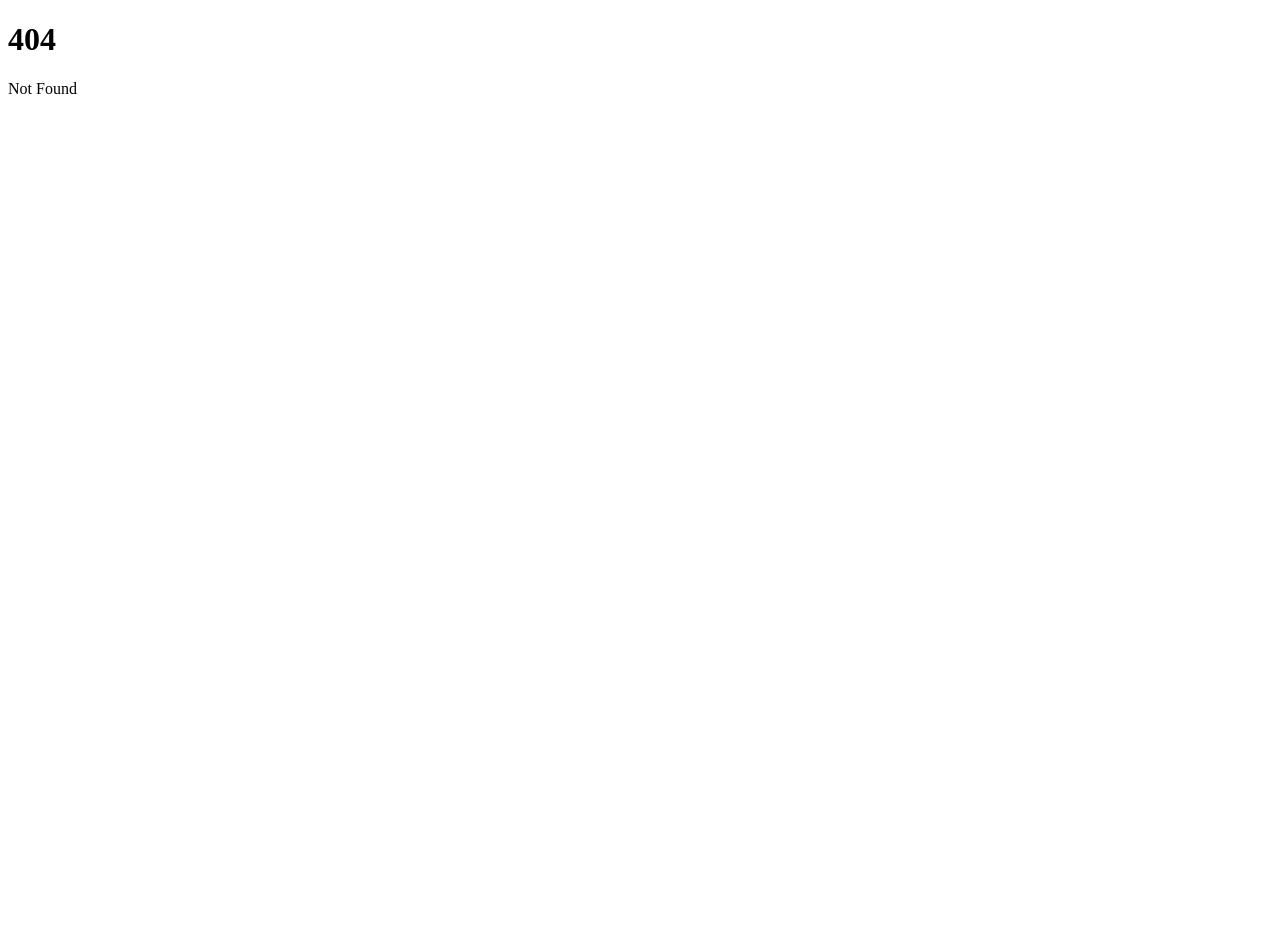
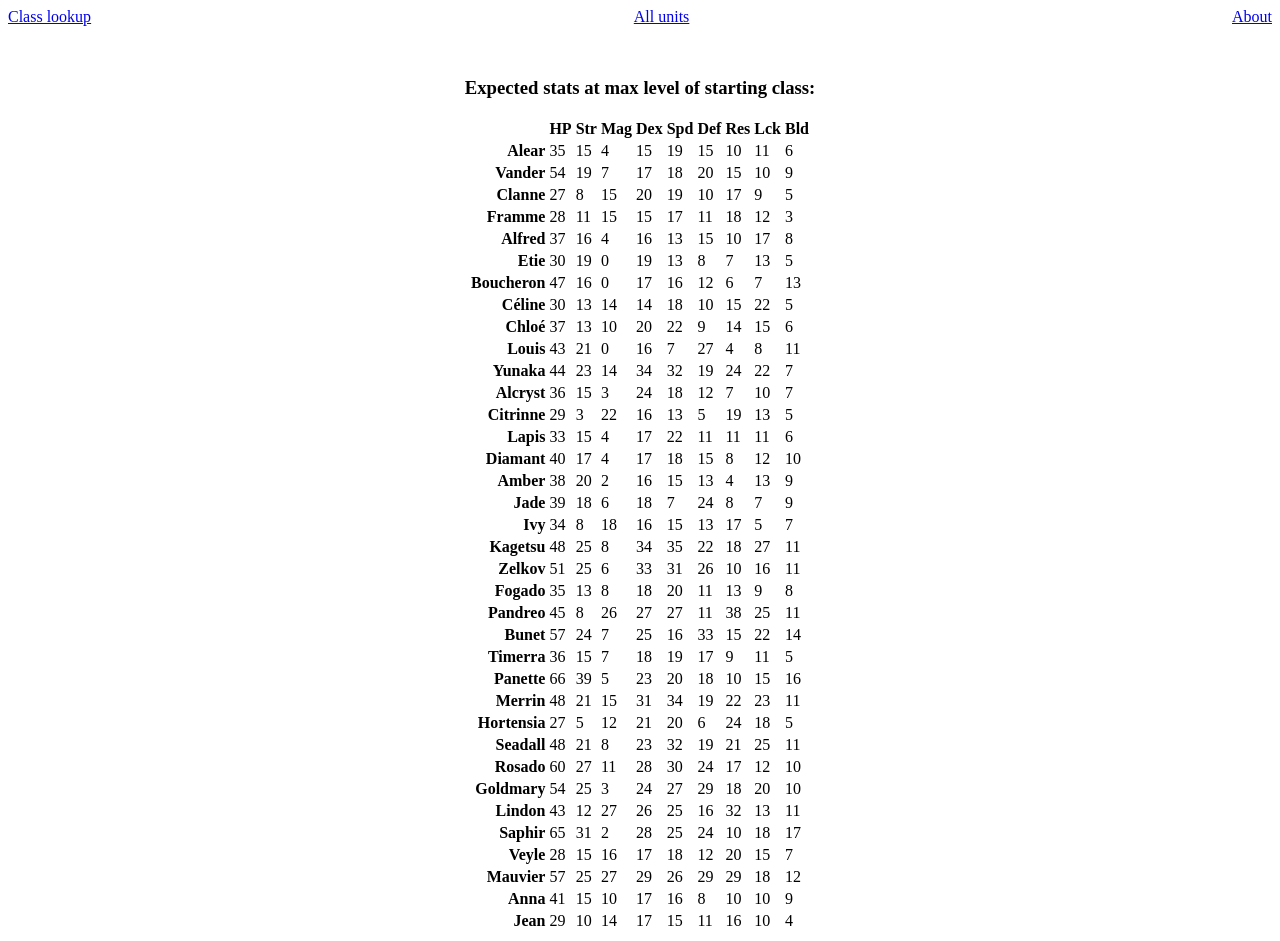
Before and after one commit to alexxyu/fe-engage-growths, a SvelteKit app: page /units in a window 1280 px wide. Before the commit this address had no page. Before the commit the page ends 800 px from the top, so only its background shows below. Built offline with nearby package versions, Linux system fonts and the light colour scheme.

Commit message:
Create page to display all units

```diff
--- /dev/null
+++ b/src/routes/+layout.svelte
@@ -0,0 +1,15 @@
+<div id="header">
+    <a href="/">Class lookup</a>
+    <a href="/units/">All units</a>
+    <a href="/about/">About</a>
+</div>
+
+<slot />
+
+<style>
+    #header {
+        display: flex;
+        justify-content: space-between;
+        padding-bottom: 2em;
+    }
+</style>
--- a/src/routes/data.ts
+++ b/src/routes/data.ts
@@ -18,252 +18,252 @@ export const units: Record<string, Unit> = {
 		base_class: 'Dragon Child',
 		base_stats: [22, 6, 0, 5, 7, 5, 3, 5, 4],
 		growth_rates: [60, 35, 20, 45, 50, 40, 25, 25, 5],
-		max_stat_modifiers: [1, 0, 1, 1, 0, 0, 0]
+		max_stat_modifiers: [0, 1, 0, 1, 1, 0, 0, 0, 0]
 	},
 	Vander: {
 		base_level: 1,
 		base_class: 'Paladin',
 		base_stats: [40, 11, 5, 10, 8, 10, 8, 6, 8],
 		growth_rates: [60, 25, 10, 25, 35, 35, 20, 10, 5],
-		max_stat_modifiers: [1, -1, 1, -2, 3, -2, 0]
+		max_stat_modifiers: [0, 1, -1, 1, -2, 3, -2, 0, 0]
 	},
 	Clanne: {
 		base_level: 1,
 		base_class: 'Mage',
 		base_stats: [19, 1, 8, 11, 9, 4, 7, 4, 4],
 		growth_rates: [40, 35, 10, 40, 50, 30, 25, 20, 5],
-		max_stat_modifiers: [1, -1, 2, 2, -2, -1, 0]
+		max_stat_modifiers: [0, 1, -1, 2, 2, -2, -1, 0, 0]
 	},
 	Framme: {
 		base_level: 1,
 		base_class: 'Martial Monk',
 		base_stats: [18, 3, 5, 8, 7, 4, 8, 5, 3],
 		growth_rates: [55, 30, 25, 35, 55, 25, 30, 25, 0],
-		max_stat_modifiers: [0, 1, -1, 2, -1, -1, 1]
+		max_stat_modifiers: [0, 0, 1, -1, 2, -1, -1, 1, 0]
 	},
 	Alfred: {
 		base_level: 5,
 		base_class: 'Noble',
 		base_stats: [27, 9, 2, 10, 6, 8, 5, 8, 6],
 		growth_rates: [65, 40, 5, 35, 40, 40, 20, 40, 10],
-		max_stat_modifiers: [2, -1, 1, 0, 2, -2, -1]
+		max_stat_modifiers: [0, 2, -1, 1, 0, 2, -2, -1, 0]
 	},
 	Etie: {
 		base_level: 4,
 		base_class: 'Archer',
 		base_stats: [21, 10, 0, 11, 6, 3, 2, 8, 4],
 		growth_rates: [45, 40, 0, 25, 35, 25, 30, 25, 5],
-		max_stat_modifiers: [2, -2, 2, 0, 0, -1, -1]
+		max_stat_modifiers: [0, 2, -2, 2, 0, 0, -1, -1, 0]
 	},
 	Boucheron: {
 		base_level: 4,
 		base_class: 'Axe Fighter',
 		base_stats: [29, 10, 0, 8, 7, 6, 3, 5, 9],
 		growth_rates: [85, 20, 0, 50, 45, 35, 20, 15, 20],
-		max_stat_modifiers: [1, 0, 2, 2, -2, 0, -2]
+		max_stat_modifiers: [0, 1, 0, 2, 2, -2, 0, -2, 0]
 	},
 	'C\u00e9line': {
 		base_level: 5,
 		base_class: 'Noble',
 		base_stats: [22, 7, 9, 9, 10, 5, 7, 11, 4],
 		growth_rates: [50, 35, 25, 30, 45, 30, 40, 50, 5],
-		max_stat_modifiers: [-2, 2, -2, 1, -3, 1, 3]
+		max_stat_modifiers: [0, -2, 2, -2, 1, -3, 1, 3, 0]
 	},
 	'Chlo\u00e9': {
 		base_level: 6,
 		base_class: 'Lance Flier',
 		base_stats: [26, 8, 4, 13, 13, 5, 9, 10, 5],
 		growth_rates: [75, 25, 35, 40, 55, 30, 25, 25, 5],
-		max_stat_modifiers: [-2, 1, 0, 3, -1, 0, 0]
+		max_stat_modifiers: [0, -2, 1, 0, 3, -1, 0, 0, 0]
 	},
 	Louis: {
 		base_level: 6,
 		base_class: 'Lance Armor',
 		base_stats: [30, 13, 0, 11, 3, 16, 1, 4, 8],
 		growth_rates: [75, 40, 0, 25, 25, 50, 20, 25, 15],
-		max_stat_modifiers: [1, 0, -1, -2, 3, -2, 1]
+		max_stat_modifiers: [0, 1, 0, -1, -2, 3, -2, 1, 0]
 	},
 	Yunaka: {
 		base_level: 6,
 		base_class: 'Thief',
 		base_stats: [25, 8, 5, 14, 12, 9, 7, 8, 5],
 		growth_rates: [50, 35, 25, 40, 45, 15, 45, 25, 5],
-		max_stat_modifiers: [-1, 0, 1, 2, -2, 2, -1]
+		max_stat_modifiers: [0, -1, 0, 1, 2, -2, 2, -1, 0]
 	},
 	Alcryst: {
 		base_level: 10,
 		base_class: 'Lord',
 		base_stats: [28, 11, 2, 17, 12, 8, 5, 8, 6],
 		growth_rates: [65, 30, 10, 40, 45, 30, 20, 15, 10],
-		max_stat_modifiers: [1, -1, 3, 0, 1, -2, -1]
+		max_stat_modifiers: [0, 1, -1, 3, 0, 1, -2, -1, 0]
 	},
 	Citrinne: {
 		base_level: 10,
 		base_class: 'Mage',
 		base_stats: [24, 2, 15, 13, 10, 3, 12, 10, 4],
 		growth_rates: [45, 10, 40, 25, 30, 20, 40, 25, 5],
-		max_stat_modifiers: [-1, 3, 0, -1, -2, 2, 0]
+		max_stat_modifiers: [0, -1, 3, 0, -1, -2, 2, 0, 0]
 	},
 	Lapis: {
 		base_level: 10,
 		base_class: 'Sword Fighter',
 		base_stats: [26, 11, 2, 12, 14, 7, 6, 7, 5],
 		growth_rates: [55, 25, 20, 35, 55, 35, 30, 25, 5],
-		max_stat_modifiers: [-2, -2, 2, 3, 0, 0, 0]
+		max_stat_modifiers: [0, -2, -2, 2, 3, 0, 0, 0, 0]
 	},
 	Diamant: {
 		base_level: 11,
 		base_class: 'Lord',
 		base_stats: [32, 13, 3, 13, 13, 10, 6, 10, 9],
 		growth_rates: [75, 30, 15, 20, 40, 40, 25, 20, 15],
-		max_stat_modifiers: [2, -1, -1, 0, 2, -1, 0]
+		max_stat_modifiers: [0, 2, -1, -1, 0, 2, -1, 0, 0]
 	},
 	Amber: {
 		base_level: 11,
 		base_class: 'Lance Cavalier',
 		base_stats: [31, 15, 2, 13, 11, 9, 3, 9, 8],
 		growth_rates: [65, 45, 0, 25, 30, 35, 5, 35, 15],
-		max_stat_modifiers: [2, -1, -1, -1, 1, -1, 1]
+		max_stat_modifiers: [0, 2, -1, -1, -1, 1, -1, 1, 0]
 	},
 	Jade: {
 		base_level: 12,
 		base_class: 'Axe Armor',
 		base_stats: [33, 14, 4, 14, 5, 18, 6, 5, 8],
 		growth_rates: [55, 35, 25, 35, 30, 40, 30, 20, 10],
-		max_stat_modifiers: [1, -1, 0, 0, 2, 0, -1]
+		max_stat_modifiers: [0, 1, -1, 0, 0, 2, 0, -1, 0]
 	},
 	Ivy: {
 		base_level: 17,
 		base_class: 'Wing Tamer',
 		base_stats: [32, 7, 17, 15, 13, 12, 15, 4, 7],
 		growth_rates: [55, 25, 30, 25, 40, 30, 35, 15, 10],
-		max_stat_modifiers: [0, 2, -2, 0, 2, 2, -3]
+		max_stat_modifiers: [0, 0, 2, -2, 0, 2, 2, -3, 0]
 	},
 	Kagetsu: {
 		base_level: 1,
 		base_class: 'Swordmaster',
 		base_stats: [35, 17, 5, 22, 22, 14, 10, 17, 9],
 		growth_rates: [60, 30, 15, 50, 50, 40, 25, 40, 10],
-		max_stat_modifiers: [-1, -1, 2, 2, 0, -2, 1]
+		max_stat_modifiers: [0, -1, -1, 2, 2, 0, -2, 1, 0]
 	},
 	Zelkov: {
 		base_level: 17,
 		base_class: 'Thief',
 		base_stats: [35, 15, 3, 19, 19, 14, 5, 7, 9],
 		growth_rates: [65, 35, 15, 40, 35, 35, 15, 25, 10],
-		max_stat_modifiers: [0, -1, 2, 0, 0, -1, 1]
+		max_stat_modifiers: [0, 0, -1, 2, 0, 0, -1, 1, 0]
 	},
 	Fogado: {
 		base_level: 17,
 		base_class: 'Sentinel',
 		base_stats: [33, 12, 7, 17, 18, 10, 11, 8, 8],
 		growth_rates: [60, 30, 25, 30, 55, 30, 35, 25, 10],
-		max_stat_modifiers: [-1, -1, 0, 3, -1, 1, 0]
+		max_stat_modifiers: [0, -1, -1, 0, 3, -1, 1, 0, 0]
 	},
 	Pandreo: {
 		base_level: 1,
 		base_class: 'High Priest',
 		base_stats: [34, 7, 16, 18, 17, 8, 22, 14, 8],
 		growth_rates: [60, 5, 30, 45, 45, 15, 55, 30, 15],
-		max_stat_modifiers: [-3, 2, 0, -1, -2, 3, 2]
+		max_stat_modifiers: [0, -3, 2, 0, -1, -2, 3, 2, 0]
 	},
 	Bunet: {
 		base_level: 1,
 		base_class: 'Great Knight',
 		base_stats: [41, 15, 5, 15, 9, 20, 8, 13, 11],
 		growth_rates: [65, 30, 10, 40, 35, 45, 25, 40, 10],
-		max_stat_modifiers: [1, -3, 1, 0, 2, -1, 1]
+		max_stat_modifiers: [0, 1, -3, 1, 0, 2, -1, 1, 0]
 	},
 	Timerra: {
 		base_level: 18,
 		base_class: 'Sentinel',
 		base_stats: [35, 14, 6, 17, 18, 16, 8, 10, 5],
 		growth_rates: [55, 25, 25, 45, 45, 30, 30, 30, 10],
-		max_stat_modifiers: [-1, -1, 3, 0, 2, -3, 1]
+		max_stat_modifiers: [0, -1, -1, 3, 0, 2, -3, 1, 0]
 	},
 	Panette: {
 		base_level: 1,
 		base_class: 'Berserker',
 		base_stats: [46, 25, 3, 19, 13, 11, 7, 11, 11],
 		growth_rates: [75, 45, 10, 40, 25, 30, 15, 20, 15],
-		max_stat_modifiers: [3, -1, 0, 0, 0, -1, 0]
+		max_stat_modifiers: [0, 3, -1, 0, 0, 0, -1, 0, 0]
 	},
 	Merrin: {
 		base_level: 1,
 		base_class: 'Wolf Knight',
 		base_stats: [36, 15, 10, 21, 21, 12, 12, 14, 9],
 		growth_rates: [55, 25, 25, 40, 50, 30, 30, 25, 10],
-		max_stat_modifiers: [-1, -1, 1, 2, -1, 0, 1]
+		max_stat_modifiers: [0, -1, -1, 1, 2, -1, 0, 1, 0]
 	},
 	Hortensia: {
 		base_level: 19,
 		base_class: 'Wing Tamer',
 		base_stats: [27, 5, 12, 21, 19, 6, 23, 17, 5],
 		growth_rates: [40, 20, 20, 35, 50, 25, 55, 50, 0],
-		max_stat_modifiers: [-2, 0, 0, 1, -3, 3, 2]
+		max_stat_modifiers: [0, -2, 0, 0, 1, -3, 3, 2, 0]
 	},
 	Seadall: {
 		base_level: 15,
 		base_class: 'Dancer',
 		base_stats: [33, 12, 4, 15, 16, 10, 10, 11, 8],
 		growth_rates: [55, 25, 15, 25, 50, 25, 25, 35, 10],
-		max_stat_modifiers: [0, -2, -1, 2, 0, 0, 2]
+		max_stat_modifiers: [0, 0, -2, -1, 2, 0, 0, 2, 0]
 	},
 	Rosado: {
 		base_level: 3,
 		base_class: 'Wyvern Knight',
 		base_stats: [44, 16, 7, 19, 21, 15, 11, 8, 8],
 		growth_rates: [75, 45, 25, 40, 45, 30, 30, 20, 5],
-		max_stat_modifiers: [3, -2, 1, 0, 1, -2, 0]
+		max_stat_modifiers: [0, 3, -2, 1, 0, 1, -2, 0, 0]
 	},
 	Goldmary: {
 		base_level: 3,
 		base_class: 'Hero',
 		base_stats: [40, 17, 2, 18, 20, 20, 12, 13, 9],
 		growth_rates: [65, 30, 5, 25, 25, 55, 25, 25, 5],
-		max_stat_modifiers: [1, -3, 0, 0, 2, -1, 2]
+		max_stat_modifiers: [0, 1, -3, 0, 0, 2, -1, 2, 0]
 	},
 	Lindon: {
 		base_level: 5,
 		base_class: 'Sage',
 		base_stats: [38, 8, 19, 21, 19, 12, 21, 8, 10],
 		growth_rates: [65, 25, 25, 25, 40, 25, 40, 15, 10],
-		max_stat_modifiers: [0, 2, -1, 0, -2, 2, 0]
+		max_stat_modifiers: [0, 0, 2, -1, 0, -2, 2, 0, 0]
 	},
 	Saphir: {
 		base_level: 7,
 		base_class: 'Warrior',
 		base_stats: [51, 24, 2, 23, 19, 19, 9, 15, 15],
 		growth_rates: [80, 35, 0, 25, 30, 30, 5, 20, 10],
-		max_stat_modifiers: [2, -2, 0, 1, 1, -2, 0]
+		max_stat_modifiers: [0, 2, -2, 0, 1, 1, -2, 0, 0]
 	},
 	Veyle: {
 		base_level: 35,
 		base_class: 'Fell Child',
 		base_stats: [35, 20, 26, 24, 23, 17, 29, 18, 7],
 		growth_rates: [40, 25, 45, 35, 30, 25, 35, 20, 0],
-		max_stat_modifiers: [0, 3, 0, -1, 0, 3, -2]
+		max_stat_modifiers: [0, 0, 3, 0, -1, 0, 3, -2, 0]
 	},
 	Mauvier: {
 		base_level: 12,
 		base_class: 'Royal Knight',
 		base_stats: [51, 21, 23, 25, 22, 26, 24, 16, 12],
 		growth_rates: [70, 35, 40, 40, 35, 50, 45, 15, 15],
-		max_stat_modifiers: [1, 2, 1, -2, 1, 1, -2]
+		max_stat_modifiers: [0, 1, 2, 1, -2, 1, 1, -2, 0]
 	},
 	Anna: {
 		base_level: 5,
 		base_class: 'Axe Fighter',
 		base_stats: [29, 10, 2, 9, 7, 4, 5, 3, 7],
 		growth_rates: [55, 15, 50, 50, 50, 20, 35, 45, 5],
-		max_stat_modifiers: [0, 1, 1, 1, -2, -1, 1]
+		max_stat_modifiers: [0, 0, 1, 1, 1, -2, -1, 1, 0]
 	},
 	Jean: {
 		base_level: 1,
 		base_class: 'Martial Monk',
 		base_stats: [19, 4, 5, 10, 7, 4, 8, 3, 3],
 		growth_rates: [50, 20, 20, 35, 40, 25, 20, 25, 5],
-		max_stat_modifiers: [0, 2, -1, -1, 0, 0, 1]
+		max_stat_modifiers: [0, 0, 2, -1, -1, 0, 0, 1, 0]
 	}
 };
 
@@ -472,7 +472,7 @@ export const exclusive_classes: Record<string, Record<string, Class>> = {
 			is_base_class: false
 		}
 	},
-	Celine: {
+	'C\u00e9line': {
 		Noble: {
 			growth_rates: [0, 5, 10, 5, 5, 5, 10, 20, 0],
 			max_stats: [56, 38, 37, 29, 41, 27, 35, 50, 11],
@@ -564,3 +564,14 @@ export const exclusive_classes: Record<string, Record<string, Class>> = {
 		}
 	}
 };
+
+export const get_overall_growths = (unit_growths: number[], class_growths: number[]) =>
+	unit_growths.map((g, i) => g + class_growths[i]);
+
+export const get_class_growths = (unit_: string, class_: string) => {
+	return classes?.[class_]?.growth_rates ?? exclusive_classes[unit_][class_].growth_rates;
+};
+
+export const get_class = (unit_: string, class_: string) => {
+	return classes?.[class_] ?? exclusive_classes[unit_][class_];
+};
--- /dev/null
+++ b/src/routes/units/+page.svelte
@@ -0,0 +1,70 @@
+<script lang="ts">
+	import { units, classes, exclusive_classes, get_overall_growths, get_class_growths, get_class } from '../data';
+
+    const expected_stats_no_promotion = Object.keys(units).map((name) => {
+        const unit = units[name];
+
+        const max_level = unit.base_class === 'Dancer' || unit.base_class == 'Thief' ? 40 : 20;
+        const remaining_levels = max_level - unit.base_level;
+        console.log(name, unit.base_class);
+        const overall_growths = get_overall_growths(unit.growth_rates, get_class_growths(name, unit.base_class));
+        const max_class_stats = get_class(name, unit.base_class).max_stats;
+        return [name, unit.base_stats.map((x, i) => {
+            let e_x = x + Math.round(remaining_levels * overall_growths[i] / 100);
+            return Math.min(e_x, max_class_stats[i] + unit.max_stat_modifiers[i]);
+        })];
+    });
+</script>
+
+<svelte:head>
+	<title>FE Engage Growth Calculator</title>
+	<meta name="description" content="Check overall growth rates for each unit in Fire Emblem Engage" />
+</svelte:head>
+
+<section>
+    <h3>Expected stats at max level of starting class:</h3>
+	<table>
+		<thead>
+			<tr>
+				<th></th>
+				<th>HP</th>
+				<th>Str</th>
+				<th>Mag</th>
+				<th>Dex</th>
+				<th>Spd</th>
+				<th>Def</th>
+				<th>Res</th>
+				<th>Lck</th>
+				<th>Bld</th>
+			</tr>
+		</thead>
+		<tbody>
+			{#each expected_stats_no_promotion as [unit, stats] }
+				<tr>
+					<th class="row-header">{unit}</th>
+                    {#each stats as stat }
+                        <td>{stat}</td>
+                    {/each}
+				</tr>
+			{/each}
+		</tbody>
+	</table>
+</section>
+
+<style>
+	section {
+		display: flex;
+		flex-direction: column;
+		justify-content: center;
+		align-items: center;
+		flex: 0.6;
+	}
+
+	.row-header {
+		text-align: right;
+	}
+
+	.excellent-growth {
+		background-color: lightgreen;
+	}
+</style>
--- /dev/null
+++ b/src/routes/units/+page.ts
@@ -0,0 +1,3 @@
+// since there's no dynamic data here, we can prerender
+// it so that it gets served as a static asset in production
+export const prerender = true;
```
Also changed, not shown: src/routes/+page.svelte (+1 -6 lines).
